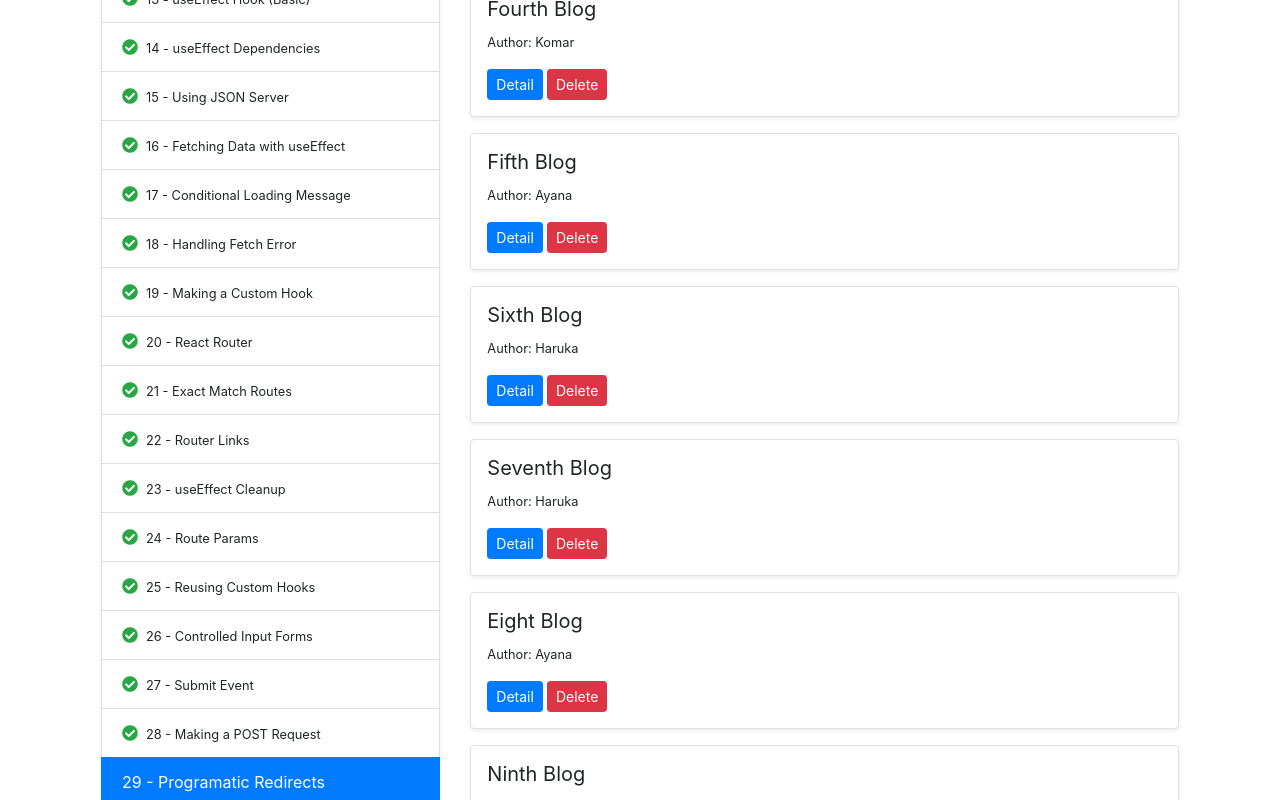
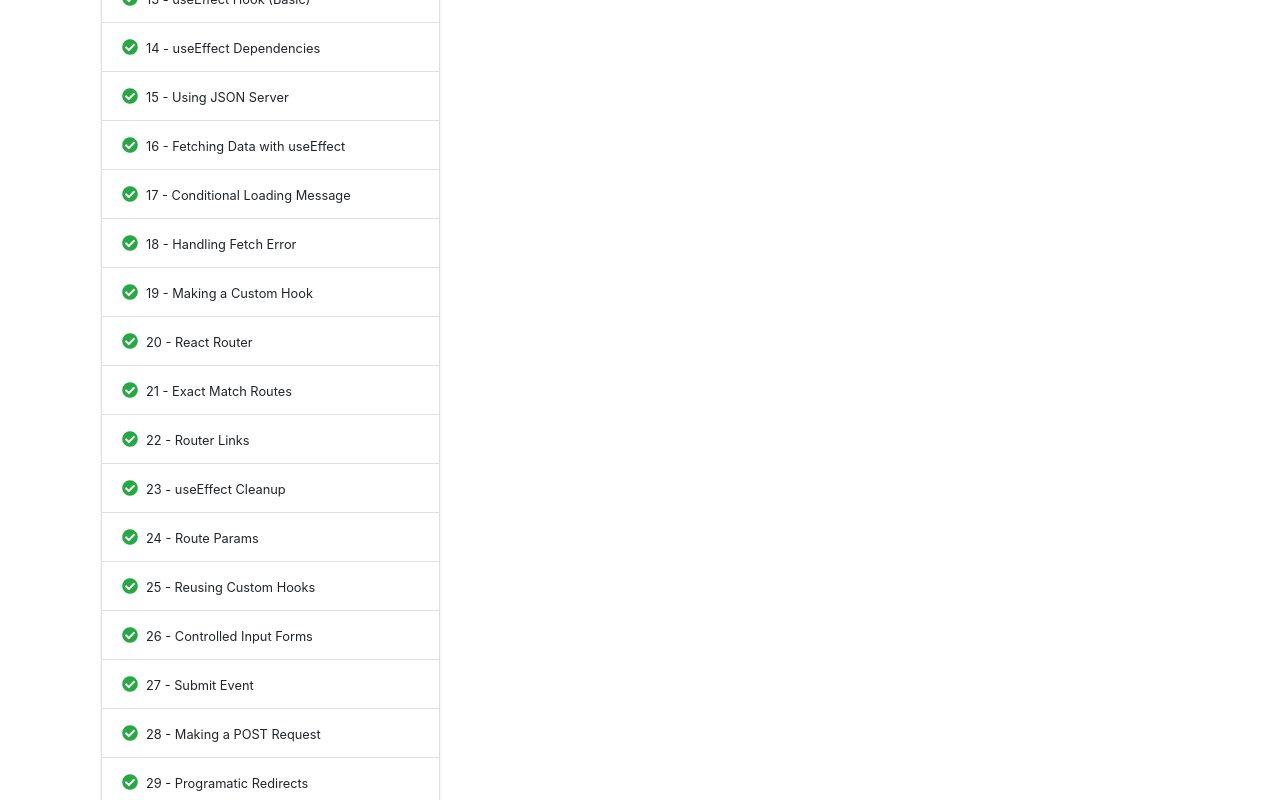
Before and after one commit to komarapc/reactjs-basic, a React (Create React App) app: page / in a window 1280 px wide. Shown: the part 740-1540 px from the top of the page. Built offline with nearby package versions, Linux system fonts and the light colour scheme; data requests are answered from the project's data file.

Commit message:
DELETE POST

```diff
--- a/db.json
+++ b/db.json
@@ -1,69 +1,5 @@
 {
-  "blogs": [
-    {
-      "id": 1,
-      "slug": "first-blog",
-      "title": "First Blog",
-      "author": "Komar",
-      "body": "Cillum ipsum ex deserunt et Lorem sint pariatur ipsum dolore anim fugiat reprehenderit mollit esse. Incididunt voluptate labore cillum mollit sint do laborum quis velit consectetur Lorem mollit anim tempor. Ad voluptate anim deserunt esse magna aute pariatur mollit ea qui minim ut."
-    },
-    {
-      "id": 2,
-      "slug": "second-blog",
-      "title": "Second Blog",
-      "author": "Haruka",
-      "body": "Cillum ipsum ex deserunt et Lorem sint pariatur ipsum dolore anim fugiat reprehenderit mollit esse. Incididunt voluptate labore cillum mollit sint do laborum quis velit consectetur Lorem mollit anim tempor. Ad voluptate anim deserunt esse magna aute pariatur mollit ea qui minim ut."
-    },
-    {
-      "id": 3,
-      "slug": "third-blog",
-      "title": "Third Blog",
-      "author": "Ayana",
-      "body": "Cillum ipsum ex deserunt et Lorem sint pariatur ipsum dolore anim fugiat reprehenderit mollit esse. Incididunt voluptate labore cillum mollit sint do laborum quis velit consectetur Lorem mollit anim tempor. Ad voluptate anim deserunt esse magna aute pariatur mollit ea qui minim ut."
-    },
-    {
-      "id": 4,
-      "slug": "fourth-blog",
-      "title": "Fourth Blog",
-      "author": "Komar",
-      "body": "Cillum ipsum ex deserunt et Lorem sint pariatur ipsum dolore anim fugiat reprehenderit mollit esse. Incididunt voluptate labore cillum mollit sint do laborum quis velit consectetur Lorem mollit anim tempor. Ad voluptate anim deserunt esse magna aute pariatur mollit ea qui minim ut."
-    },
-    {
-      "id": 5,
-      "slug": "fifth-blog",
-      "title": "Fifth Blog",
-      "author": "Ayana",
-      "body": "Cillum ipsum ex deserunt et Lorem sint pariatur ipsum dolore anim fugiat reprehenderit mollit esse. Incididunt voluptate labore cillum mollit sint do laborum quis velit consectetur Lorem mollit anim tempor. Ad voluptate anim deserunt esse magna aute pariatur mollit ea qui minim ut."
-    },
-    {
-      "id": 6,
-      "slug": "sixth-blog",
-      "title": "Sixth Blog",
-      "author": "Haruka",
-      "body": "Cillum ipsum ex deserunt et Lorem sint pariatur ipsum dolore anim fugiat reprehenderit mollit esse. Incididunt voluptate labore cillum mollit sint do laborum quis velit consectetur Lorem mollit anim tempor. Ad voluptate anim deserunt esse magna aute pariatur mollit ea qui minim ut."
-    },
-    {
-      "id": 7,
-      "title": "Seventh Blog",
-      "slug": "Seventh-Blog",
-      "author": "Haruka",
-      "body": "Cillum ipsum ex deserunt et Lorem sint pariatur ipsum dolore anim fugiat reprehenderit mollit esse. Incididunt voluptate labore cillum mollit sint do laborum quis velit consectetur Lorem mollit anim tempor. Ad voluptate anim deserunt esse magna aute pariatur mollit ea qui minim ut."
-    },
-    {
-      "id": 8,
-      "title": "Eight Blog",
-      "slug": "Eight-Blog",
-      "author": "Ayana",
-      "body": "Cillum ipsum ex deserunt et Lorem sint pariatur ipsum dolore anim fugiat reprehenderit mollit esse. Incididunt voluptate labore cillum mollit sint do laborum quis velit consectetur Lorem mollit anim tempor. Ad voluptate anim deserunt esse magna aute pariatur mollit ea qui minim ut."
-    },
-    {
-      "id": 9,
-      "title": "Ninth Blog",
-      "slug": "Ninth-Blog",
-      "author": "Komar",
-      "body": "this is the ninth blog"
-    }
-  ],
+  "blogs": [],
   "contacts": [
     {
       "id": 1,
--- a/src/data/track-list.ts
+++ b/src/data/track-list.ts
@@ -175,14 +175,14 @@ const track_lists: {
   {
     id: 29,
     track_name: "Programatic Redirects",
-    is_done: false,
-    is_success: false,
+    is_done: true,
+    is_success: true,
   },
   {
     id: 30,
     track_name: "Deleting Blogs",
-    is_done: false,
-    is_success: false,
+    is_done: true,
+    is_success: true,
   },
   {
     id: 31,
--- a/src/home.tsx
+++ b/src/home.tsx
@@ -11,7 +11,7 @@ import Sidebar from "./components/sidebar";
 import track_lists from "./data/track-list";
 
 const Home = () => {
-  const current_track_list: number = 29;
+  const current_track_list: number = 30;
   const tracks = track_lists.filter((track) => track.id === current_track_list);
   const title: string = tracks[0].track_name;
   return (
--- a/src/pages/blogs/blog-create.tsx
+++ b/src/pages/blogs/blog-create.tsx
@@ -1,9 +1,9 @@
 import { ChangeEvent, Fragment, useState } from "react";
+import { useHistory, withRouter } from "react-router";
 
 import ButtonComponent from "../../components/atoms/button-component";
 import author_list from "../../data/author";
 import slugify from "slugify";
-import { withRouter } from "react-router";
 
 const BlogCreate = (props: any) => {
   /**
@@ -20,6 +20,7 @@ const BlogCreate = (props: any) => {
   /***
    * variable declaration
    */
+  const history = useHistory();
   const url: string = "http://localhost:8000/blogs/";
   const method: string = "POST";
 
@@ -61,6 +62,9 @@ const BlogCreate = (props: any) => {
       .then((data) => {
         setData(data);
         setMessage("Data berhasil disimpan");
+        setTimeout(() => {
+          history.push("/");
+        }, 1000);
       })
       .catch((error) => {
         console.error("Error:", error);
@@ -88,7 +92,7 @@ const BlogCreate = (props: any) => {
           ""
         )}
         <div className="mt-5">
-          <form id={"form-post-blog"} onSubmit={onSubmitForm}>
+          <form id={"form-post-blog"}>
             {/* author */}
             <div className="form-group">
               <label htmlFor="">Author</label>
@@ -147,9 +151,9 @@ const BlogCreate = (props: any) => {
                 class={"btn btn-sm btn-secondary mr-1"}
               />
               <button
-                type="submit"
+                type="button"
                 className="btn btn-sm btn-primary"
-                // onClick={handleSubmitForm}
+                onClick={handleSubmitForm}
               >
                 Simpan
               </button>
--- a/src/pages/main.tsx
+++ b/src/pages/main.tsx
@@ -1,7 +1,7 @@
 import { Fragment, useEffect, useState } from "react";
+import { Link, useHistory } from "react-router-dom";
 
 import Blog from "./blogs";
-import { Link } from "react-router-dom";
 import Skeleton from "react-loading-skeleton";
 import useFetch from "../utils/useFetch";
 
@@ -9,7 +9,7 @@ import useFetch from "../utils/useFetch";
 
 const MainPage = (props: any) => {
   const url: string = "http://localhost:8000/blogs";
-
+  const history = useHistory();
   const [data, isLoading, hasError, resStatus, resMsg] = useFetch(url);
   const [blogs, setBlogs] = useState<any>([]);
   // const [data, setData] = useState<any[]>([]);
@@ -19,6 +19,11 @@ const MainPage = (props: any) => {
   // const [errorMsg, setErrorMsg] = useState<string>("");
 
   const handleDeleteBlog = (id: number) => {
+    fetch("http://localhost:8000/blogs/" + id, {
+      method: "DELETE",
+    }).then(() => {
+      history.push("/");
+    });
     const newData = blogs.filter((blog: any) => blog.id !== id);
     setBlogs(newData);
   };
@@ -36,15 +41,14 @@ const MainPage = (props: any) => {
         hasError ? (
           resStatus + " " + resMsg
         ) : (
-          // <Fragment>
-          //   <div className="mb-3">
-          //     <Skeleton count={4} circle={true} />
-          //   </div>
-          //   <div className="mb-3">
-          //     <Skeleton count={4} duration={2} circle={true} />
-          //   </div>
-          // </Fragment>
-          ""
+          <Fragment>
+            <div className="mb-3">
+              <Skeleton count={4} circle={true} />
+            </div>
+            <div className="mb-3">
+              <Skeleton count={4} duration={2} circle={true} />
+            </div>
+          </Fragment>
         )
       ) : (
         <Fragment>
--- a/src/utils/useFetch.tsx
+++ b/src/utils/useFetch.tsx
@@ -40,7 +40,7 @@ const useFetch = (url: string) => {
             setResMsg(e.message);
           }
         });
-    }, 0);
+    }, 500);
     return () => {
       abortCont.abort();
     };
```
